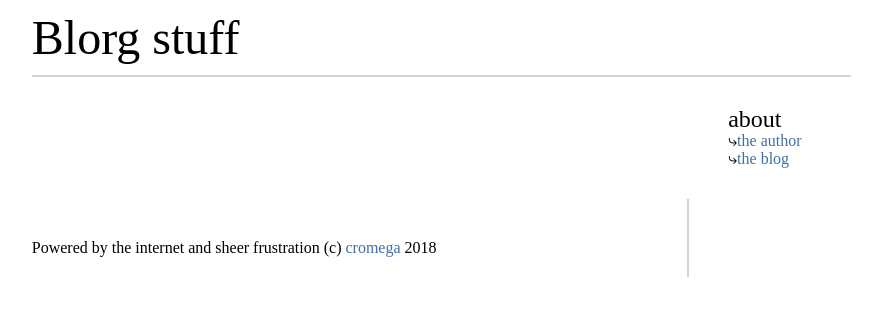
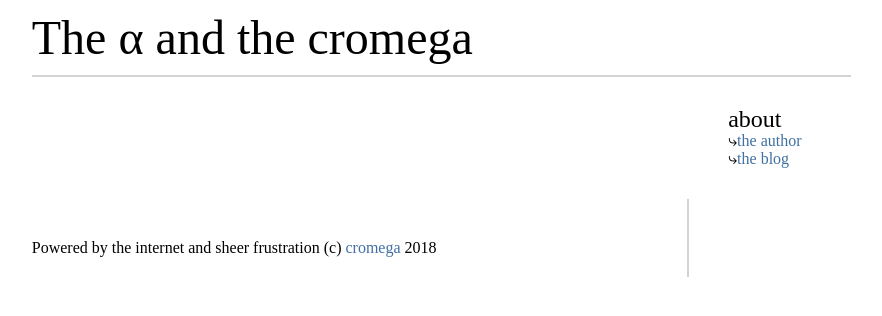
Before and after one commit to cromega/blorg, a Jekyll site: the page built from index.html, in a window 1280 px wide. Shown: the top 316 px of the page, without its empty margins (173-1055 px from the left). Built offline with Jekyll 4.4.1, drawn with Linux system fonts in a browser that asks for light colours.

Commit message:
give the thing a name!

```diff
--- a/_includes/header.html
+++ b/_includes/header.html
@@ -1,3 +1,3 @@
 <h1>
-  <a href="/">Blorg stuff</a>
+  <a href="/">The α and the cromega</a>
 </h1>
--- a/_layouts/main_page.html
+++ b/_layouts/main_page.html
@@ -1,7 +1,7 @@
 <!DOCTYPE html>
 <html>
   <head>
-    <title>Blorg stuff</title>
+    <title>The α and the cromega</title>
     {% include templates.html %}
     <script type="text/javascript" src="/js/umbrella-2.10.1.min.js"></script>
     <script type="text/javascript" src="/js/handlebars.min.js"></script>
```
